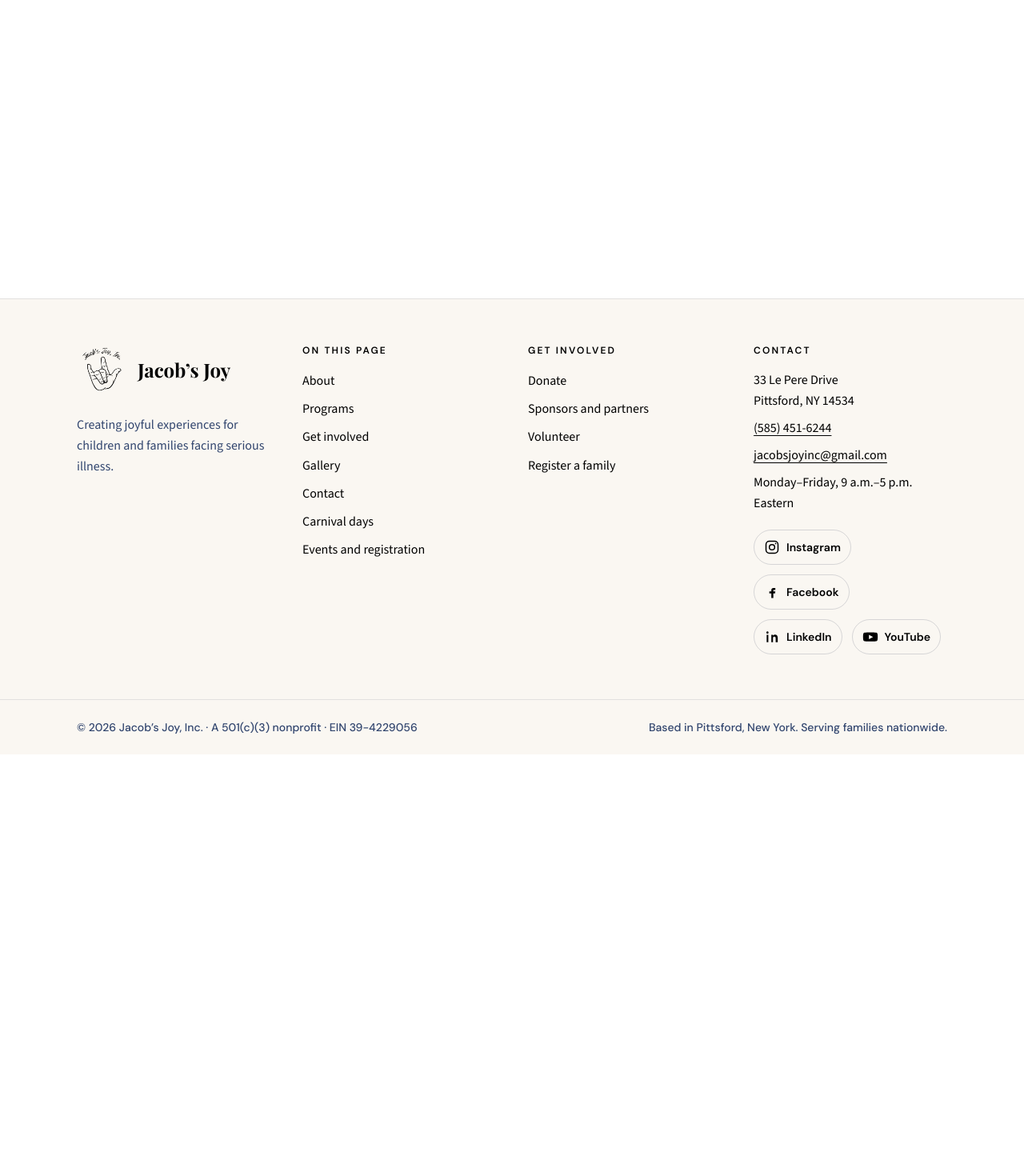
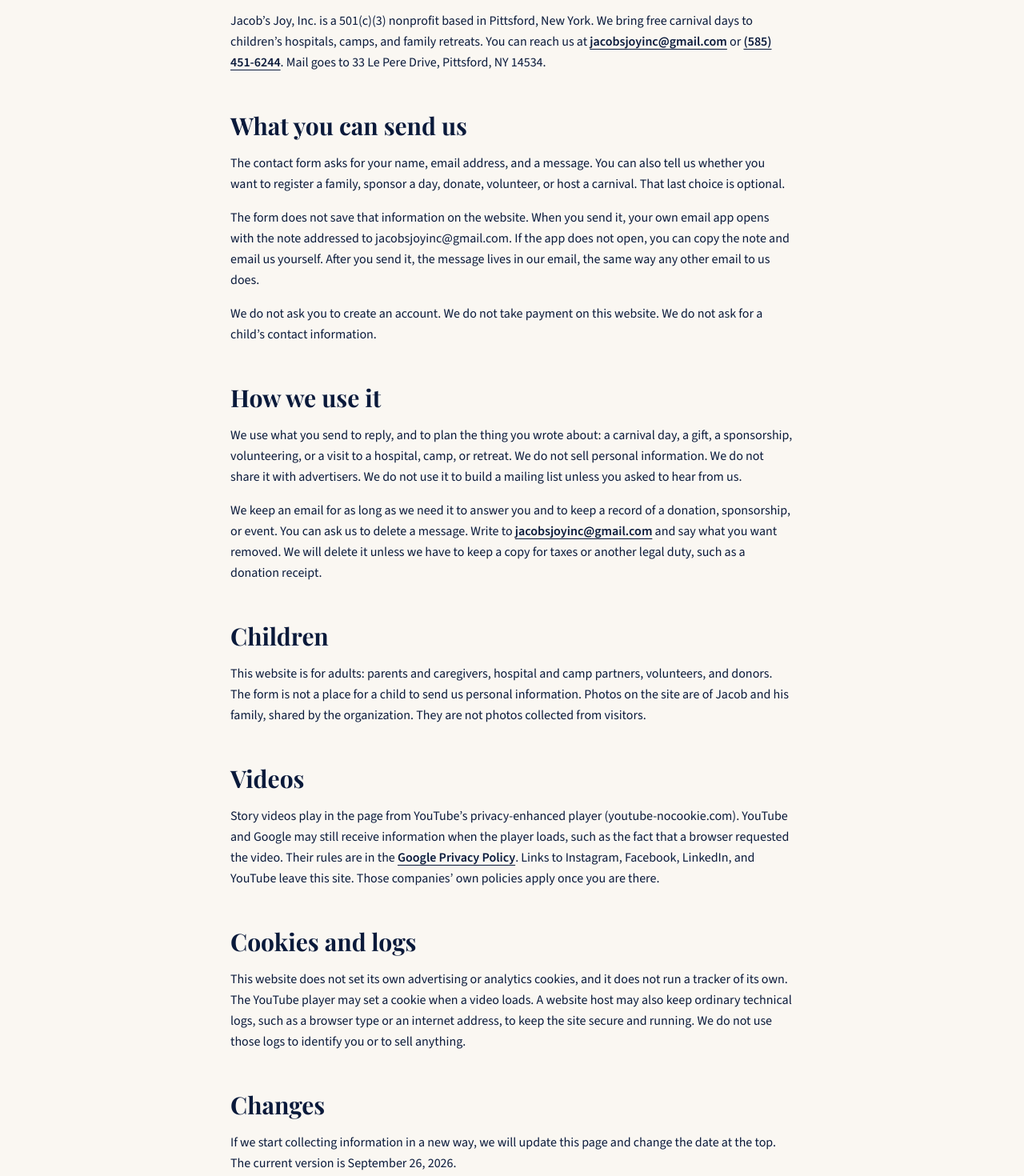
Before and after one commit to Matthew-Shill/jacobsjoy-web, a Next.js app: page /privacy in a window 1280 px wide. Before the commit this address had no page. Shown: the part 520-1990 px from the top of the page at 80% size. Before the commit the page ends 1463 px from the top, so only its background shows below. Built offline with nearby package versions, Linux system fonts and the light colour scheme.

Commit message:
Add privacy policy page and update sitemap. Update links in footer, header, and contact form to point to the new privacy policy. Adjust navigation links to use absolute paths.

```diff
--- /dev/null
+++ b/app/privacy/page.tsx
@@ -0,0 +1,165 @@
+import type { Metadata } from "next";
+import { site } from "@/lib/site";
+
+export const metadata: Metadata = {
+  title: "Privacy policy | Jacob’s Joy, Inc.",
+  description:
+    "How Jacob’s Joy, Inc. handles the name, email, and message you send us, and what the YouTube videos on this site may collect.",
+  alternates: { canonical: "/privacy" },
+  robots: { index: true, follow: true },
+};
+
+const updated = "September 26, 2026";
+
+export default function PrivacyPage() {
+  return (
+    <main id="main" tabIndex={-1} className="flex-1 outline-none">
+      <article className="mx-auto w-full max-w-3xl px-5 py-16 sm:px-8 md:py-24">
+        <p className="font-ui text-xs font-semibold uppercase tracking-[0.22em] text-navy">
+          <span className="mr-3 inline-block h-0.5 w-8 bg-gold align-middle" aria-hidden="true" />
+          Jacob’s Joy, Inc.
+        </p>
+        <h1 className="mt-4 font-display text-4xl font-bold leading-tight tracking-tight sm:text-5xl">
+          Privacy policy
+        </h1>
+        <p className="mt-4 font-ui text-base text-muted">Updated {updated}</p>
+        <p className="mt-6 text-lg leading-relaxed">
+          This page explains what {site.name} does with information you give us
+          through this website. We wrote it in plain language because the people
+          who write to us are families, volunteers, hospitals, camps, and donors.
+        </p>
+
+        <section className="mt-12" aria-labelledby="who-heading">
+          <h2 id="who-heading" className="font-display text-3xl font-bold">
+            Who we are
+          </h2>
+          <p className="mt-4 text-base leading-relaxed">
+            {site.name} is a 501(c)(3) nonprofit based in Pittsford, New York. We
+            bring free carnival days to children’s hospitals, camps, and family
+            retreats. You can reach us at{" "}
+            <a className="font-semibold underline underline-offset-4" href={site.emailHref}>
+              {site.email}
+            </a>{" "}
+            or{" "}
+            <a className="font-semibold underline underline-offset-4" href={site.phoneHref}>
+              {site.phoneDisplay}
+            </a>
+            . Mail goes to {site.street}, {site.cityLine}.
+          </p>
+        </section>
+
+        <section className="mt-12" aria-labelledby="collect-heading">
+          <h2 id="collect-heading" className="font-display text-3xl font-bold">
+            What you can send us
+          </h2>
+          <p className="mt-4 text-base leading-relaxed">
+            The contact form asks for your name, email address, and a message.
+            You can also tell us whether you want to register a family, sponsor a
+            day, donate, volunteer, or host a carnival. That last choice is
+            optional.
+          </p>
+          <p className="mt-4 text-base leading-relaxed">
+            The form does not save that information on the website. When you
+            send it, your own email app opens with the note addressed to{" "}
+            {site.email}. If the app does not open, you can copy the note and
+            email us yourself. After you send it, the message lives in our email,
+            the same way any other email to us does.
+          </p>
+          <p className="mt-4 text-base leading-relaxed">
+            We do not ask you to create an account. We do not take payment on
+            this website. We do not ask for a child’s contact information.
+          </p>
+        </section>
+
+        <section className="mt-12" aria-labelledby="use-heading">
+          <h2 id="use-heading" className="font-display text-3xl font-bold">
+            How we use it
+          </h2>
+          <p className="mt-4 text-base leading-relaxed">
+            We use what you send to reply, and to plan the thing you wrote about:
+            a carnival day, a gift, a sponsorship, volunteering, or a visit to a
+            hospital, camp, or retreat. We do not sell personal information. We
+            do not share it with advertisers. We do not use it to build a mailing
+            list unless you asked to hear from us.
+          </p>
+          <p className="mt-4 text-base leading-relaxed">
+            We keep an email for as long as we need it to answer you and to keep
+            a record of a donation, sponsorship, or event. You can ask us to
+            delete a message. Write to{" "}
+            <a className="font-semibold underline underline-offset-4" href={site.emailHref}>
+              {site.email}
+            </a>{" "}
+            and say what you want removed. We will delete it unless we have to
+            keep a copy for taxes or another legal duty, such as a donation
+            receipt.
+          </p>
+        </section>
+
+        <section className="mt-12" aria-labelledby="children-heading">
+          <h2 id="children-heading" className="font-display text-3xl font-bold">
+            Children
+          </h2>
+          <p className="mt-4 text-base leading-relaxed">
+            This website is for adults: parents and caregivers, hospital and camp
+            partners, volunteers, and donors. The form is not a place for a child
+            to send us personal information. Photos on the site are of Jacob and
+            his family, shared by the organization. They are not photos collected
+            from visitors.
+          </p>
+        </section>
+
+        <section className="mt-12" aria-labelledby="videos-heading">
+          <h2 id="videos-heading" className="font-display text-3xl font-bold">
+            Videos
+          </h2>
+          <p className="mt-4 text-base leading-relaxed">
+            Story videos play in the page from YouTube’s privacy-enhanced player
+            (youtube-nocookie.com). YouTube and Google may still receive
+            information when the player loads, such as the fact that a browser
+            requested the video. Their rules are in the{" "}
+            <a
+              className="font-semibold underline underline-offset-4"
+              href="https://policies.google.com/privacy"
+              target="_blank"
+              rel="noreferrer"
+            >
+              Google Privacy Policy
+              <span className="sr-only"> (opens in a new tab)</span>
+            </a>
+            . Links to Instagram, Facebook, LinkedIn, and YouTube leave this
+            site. Those companies’ own policies apply once you are there.
+          </p>
+        </section>
+
+        <section className="mt-12" aria-labelledby="cookies-heading">
+          <h2 id="cookies-heading" className="font-display text-3xl font-bold">
+            Cookies and logs
+          </h2>
+          <p className="mt-4 text-base leading-relaxed">
+            This website does not set its own advertising or analytics cookies,
+            and it does not run a tracker of its own. The YouTube player may set
+            a cookie when a video loads. A website host may also keep ordinary
+            technical logs, such as a browser type or an internet address, to
+            keep the site secure and running. We do not use those logs to
+            identify you or to sell anything.
+          </p>
+        </section>
+
+        <section className="mt-12" aria-labelledby="changes-heading">
+          <h2 id="changes-heading" className="font-display text-3xl font-bold">
+            Changes
+          </h2>
+          <p className="mt-4 text-base leading-relaxed">
+            If we start collecting information in a new way, we will update this
+            page and change the date at the top. The current version is {updated}.
+          </p>
+          <p className="mt-8">
+            <a className="font-ui text-base font-semibold underline underline-offset-4" href="/#top">
+              Back to Jacob’s Joy
+            </a>
+          </p>
+        </section>
+      </article>
+    </main>
+  );
+}
--- a/app/sitemap.ts
+++ b/app/sitemap.ts
@@ -9,5 +9,11 @@ export default function sitemap(): MetadataRoute.Sitemap {
       changeFrequency: "monthly",
       priority: 1,
     },
+    {
+      url: `${site.url}/privacy`,
+      lastModified: new Date(),
+      changeFrequency: "yearly",
+      priority: 0.3,
+    },
   ];
 }
--- a/components/ContactForm.tsx
+++ b/components/ContactForm.tsx
@@ -126,7 +126,10 @@ export function ContactForm() {
     >
       <h3 className="font-display text-3xl font-bold">Send a note</h3>
       <p className="mt-2 text-base leading-relaxed text-muted">
-        Name, email, and a message. We use this only to reply.
+        Name, email, and a message. We use this only to reply.{" "}
+        <a className="font-semibold text-navy underline underline-offset-4" href="/privacy">
+          Privacy policy
+        </a>.
       </p>
 
       {errorItems.length > 0 ? (
--- a/components/Footer.tsx
+++ b/components/Footer.tsx
@@ -9,7 +9,7 @@ export function Footer() {
     <footer className="border-t border-navy/10 bg-cream">
       <div className="mx-auto grid w-full max-w-6xl gap-10 px-5 py-14 sm:px-8 md:grid-cols-2 lg:grid-cols-4">
         <div className="lg:col-span-1">
-          <a href="#top" className="inline-flex items-center gap-3">
+          <a href="/#top" className="inline-flex items-center gap-3">
             <Image
               src="/brand/logo.png"
               alt=""
@@ -25,7 +25,7 @@ export function Footer() {
         </div>
 
         <nav aria-label="Footer">
-          <p className="font-ui text-xs font-semibold uppercase tracking-[0.18em]">On this page</p>
+          <p className="font-ui text-xs font-semibold uppercase tracking-[0.18em]">Visit</p>
           <ul className="mt-4 space-y-2">
             {nav.map((item) => (
               <li key={item.href}>
@@ -35,12 +35,12 @@ export function Footer() {
               </li>
             ))}
             <li>
-              <a className="text-base underline-offset-4 hover:underline" href="#programs">
+              <a className="text-base underline-offset-4 hover:underline" href="/#programs">
                 Carnival days
               </a>
             </li>
             <li>
-              <a className="text-base underline-offset-4 hover:underline" href="#participate">
+              <a className="text-base underline-offset-4 hover:underline" href="/#participate">
                 Events and registration
               </a>
             </li>
@@ -51,22 +51,22 @@ export function Footer() {
           <p className="font-ui text-xs font-semibold uppercase tracking-[0.18em]">Get involved</p>
           <ul className="mt-4 space-y-2">
             <li>
-              <a className="text-base underline-offset-4 hover:underline" href="#funding" data-interest="donate">
+              <a className="text-base underline-offset-4 hover:underline" href="/#funding" data-interest="donate">
                 Donate
               </a>
             </li>
             <li>
-              <a className="text-base underline-offset-4 hover:underline" href="#funding" data-interest="sponsor">
+              <a className="text-base underline-offset-4 hover:underline" href="/#funding" data-interest="sponsor">
                 Sponsors and partners
               </a>
             </li>
             <li>
-              <a className="text-base underline-offset-4 hover:underline" href="#contact" data-interest="volunteer">
+              <a className="text-base underline-offset-4 hover:underline" href="/#contact" data-interest="volunteer">
                 Volunteer
               </a>
             </li>
             <li>
-              <a className="text-base underline-offset-4 hover:underline" href="#contact" data-interest="register">
+              <a className="text-base underline-offset-4 hover:underline" href="/#contact" data-interest="register">
                 Register a family
               </a>
             </li>
@@ -116,7 +116,12 @@ export function Footer() {
           <p>
             © {year} {site.name} · A 501(c)(3) nonprofit · EIN {site.ein}
           </p>
-          <p>Based in Pittsford, New York. Serving families nationwide.</p>
+          <p className="flex flex-wrap gap-x-4 gap-y-1">
+            <span>Based in Pittsford, New York. Serving families nationwide.</span>
+            <a className="underline underline-offset-4" href="/privacy">
+              Privacy policy
+            </a>
+          </p>
         </div>
       </div>
     </footer>
--- a/components/Header.tsx
+++ b/components/Header.tsx
@@ -25,7 +25,7 @@ export function Header() {
     <header className="sticky top-0 z-50 border-b border-navy/10 bg-cream/95 backdrop-blur-md">
       <div className="h-1 bg-gold" aria-hidden="true" />
       <div className="mx-auto flex w-full max-w-6xl items-center justify-between gap-4 px-5 py-3 sm:px-8">
-        <a href="#top" aria-label="Jacob’s Joy, Inc., home" className="flex min-w-0 items-center gap-3 rounded-full">
+        <a href="/#top" aria-label="Jacob’s Joy, Inc., home" className="flex min-w-0 items-center gap-3 rounded-full">
           <Image
             src="/brand/logo.png"
             alt="Jacob’s Joy, Inc."
@@ -52,14 +52,14 @@ export function Header() {
               {item.label}
             </a>
           ))}
-          <ButtonLink href="#funding" interest="donate" variant="gold">
+          <ButtonLink href="/#funding" interest="donate" variant="gold">
             Donate
           </ButtonLink>
         </nav>
 
         <div className="flex items-center gap-2 lg:hidden">
           <ButtonLink
-            href="#funding"
+            href="/#funding"
             interest="donate"
             variant="gold"
             className="px-4"
--- a/lib/site.ts
+++ b/lib/site.ts
@@ -32,11 +32,11 @@ export const site = {
 } as const;
 
 export const nav = [
-  { href: "#story", label: "About" },
-  { href: "#programs", label: "Programs" },
-  { href: "#get-involved", label: "Get involved" },
-  { href: "#gallery", label: "Gallery" },
-  { href: "#contact", label: "Contact" },
+  { href: "/#story", label: "About" },
+  { href: "/#programs", label: "Programs" },
+  { href: "/#get-involved", label: "Get involved" },
+  { href: "/#gallery", label: "Gallery" },
+  { href: "/#contact", label: "Contact" },
 ] as const;
 
 export const socials = [
```
